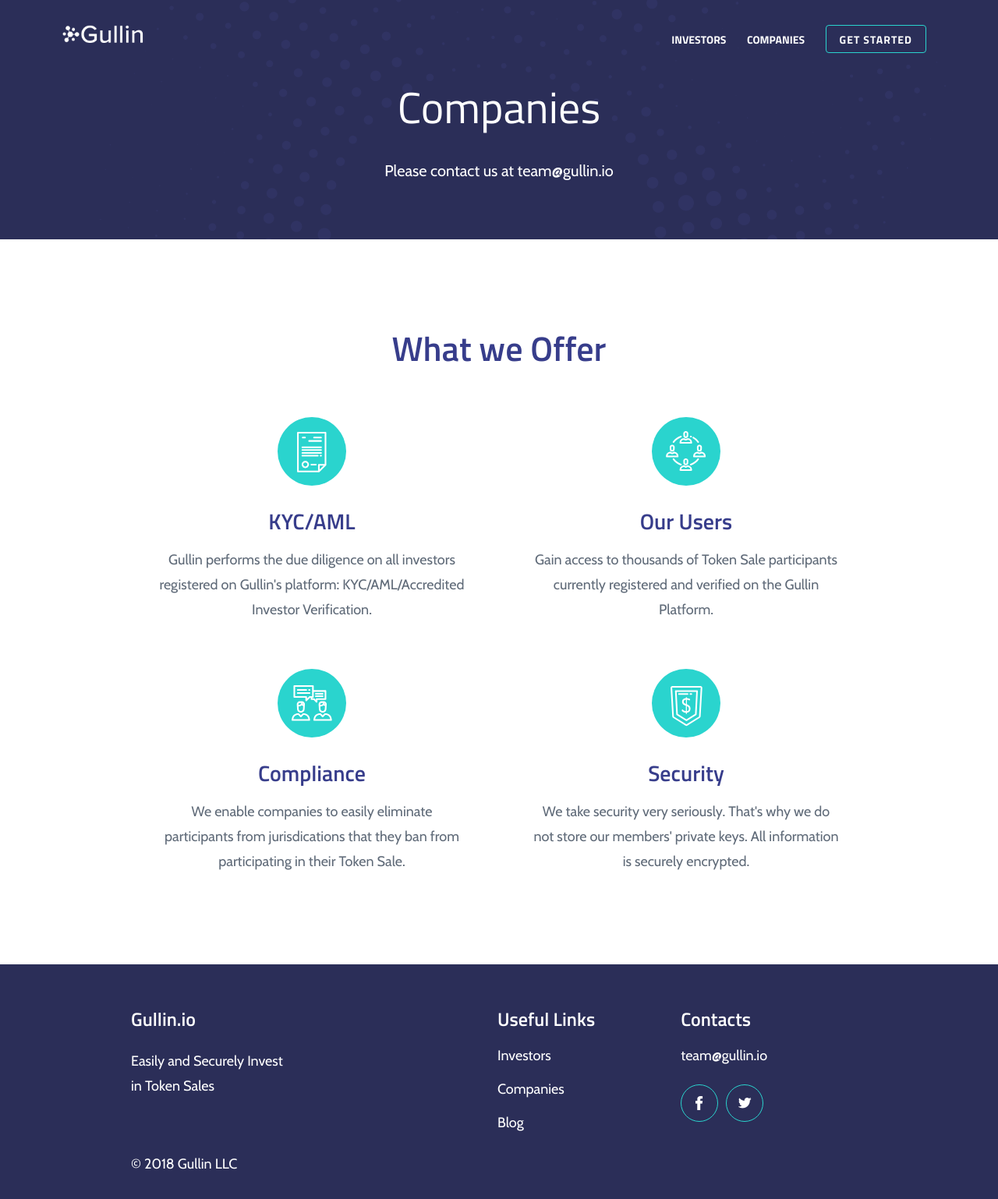
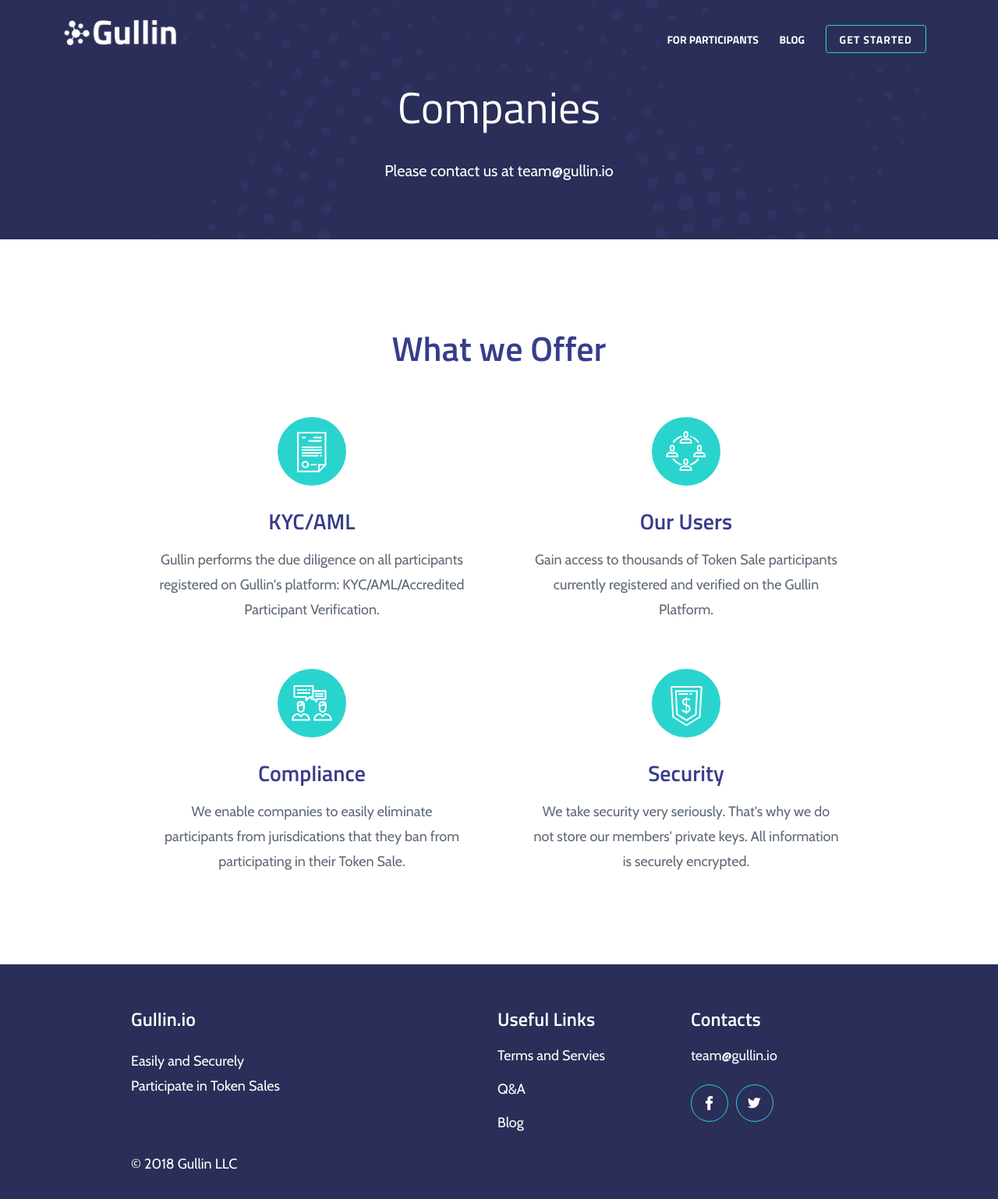
Before and after one commit to GullinPlatform/GullinLanding, a plain HTML site: page companies.html in a window 1280 px wide. Shown: the whole page at 78% size. Drawn offline with nearby package versions, Linux system fonts and the light colour scheme.

Commit message:
Update wording

```diff
--- a/companies.html
+++ b/companies.html
@@ -3,7 +3,7 @@
 
     <head>
         <meta charset="utf-8">
-        <title>Gullin - Easily and Securely Invest in Token Sales</title>
+        <title>Gullin - Easily and Securely Participate in Token Sales</title>
         <meta name="viewport" content="width=device-width">
         <link rel="shortcut icon" href="images/favicon.png">
         <link href="https://fonts.googleapis.com/css?family=Cabin:400,500,600,700|Titillium+Web:300,400,600,700" rel="stylesheet">
@@ -14,15 +14,15 @@
     <body>
         <header class="header">
             <a href="/">
-                <img class="logos" src="images/logo.png" />
+                <img class="logos" src="images/gullin_logo.png" />
             </a>
             <nav class="navigation">
                 <ul>
                     <li>
-                        <a href="/">INVESTORS </a>
+                        <a href="/">FOR PARTICIPANTS</a>
                     </li>
                     <li>
-                        <a href="companies.html">COMPANIES</a>
+                        <a target="_blank" href="https://medium.com/@gullinplatform">BLOG</a>
                     </li>
                     <li>
                         <a href="https://app.gullin.io/signup" class="customBtn green">GET STARTED</a>
@@ -40,19 +40,17 @@
         <div class="mobileNavigation">
             <ul>
                 <li>
-                    <a href="/">Investors</a>
+                    <a href="/">For Participants</a>
                 </li>
                 <li>
-                    <a href="companies.html">Companies</a>
-                </li>
-                <li>
-                    <a href="">Blog</a>
+                    <a target="_blank" href="https://medium.com/@gullinplatform">Blog</a>
                 </li>
                 <li>
                     <a href="https://app.gullin.io/signup" class="customBtn green lgSize">GET STARTED</a>
                 </li>
             </ul>
         </div>
+
         <section class="section headerSectionCompanies">
 
             <div class="container">
@@ -75,8 +73,7 @@
                         </span>
                         <span class="title">KYC/AML</span>
                         <div class="description">
-                            Gullin performs the due diligence on all investors registered on Gullin's platform: KYC/AML/Accredited Investor Verification.
-
+                            Gullin performs the due diligence on all participants registered on Gullin's platform: KYC/AML/Accredited Participant Verification.
                         </div>
                     </div>
 
@@ -118,7 +115,7 @@
                 <div class="leftSide">
                     <a href="" class="logo">Gullin.io</a>
                     <div class="description">
-                        Easily and Securely Invest in Token Sales
+                        Easily and Securely Participate in Token Sales
                     </div>
 
                 </div>
@@ -127,13 +124,13 @@
                         <span class="title">Useful Links</span>
                         <ul class="navigation">
                             <li>
-                                <a href="/">Investors</a>
+                                <a href="/terms.html">Terms and Servies</a>
                             </li>
                             <li>
-                                <a href="companies.html">Companies</a>
+                                <a href="/qna.html">Q&A</a>
                             </li>
                             <li>
-                                <a href="">Blog</a>
+                                <a target="_blank" href="https://medium.com/@gullinplatform">Blog</a>
                             </li>
                         </ul>
                     </div>
@@ -141,15 +138,15 @@
                         <span class="title hideOnMobile">Contacts</span>
                         <ul class="navigation">
                             <li>
-                                <a href="">team@gullin.io</a>
+                                <a href="mailto:team@gullin.io">team@gullin.io</a>
                             </li>
                         </ul>
                         <ul class="socials">
                             <li>
-                                <a href="" class="fb"></a>
+                                <a target="_blank" href="https://www.facebook.com/pg/GullinPlatform/" class="fb"></a>
                             </li>
                             <li>
-                                <a href="" class="tw"></a>
+                                <a target="_blank" href="https://twitter.com/GullinPlatform" class="tw"></a>
                             </li>
                         </ul>
                     </div>
@@ -158,6 +155,7 @@
                     <br>Gullin LLC</p>
             </div>
         </footer>
+
         <script>
             $(document).ready(function () {
                 $(".hamburger").click(function () {
```
Also changed, not shown: index.html (+27 -19 lines), images/investors-lines.png (deleted), images/partners-bg.png (deleted), 1 other file.
